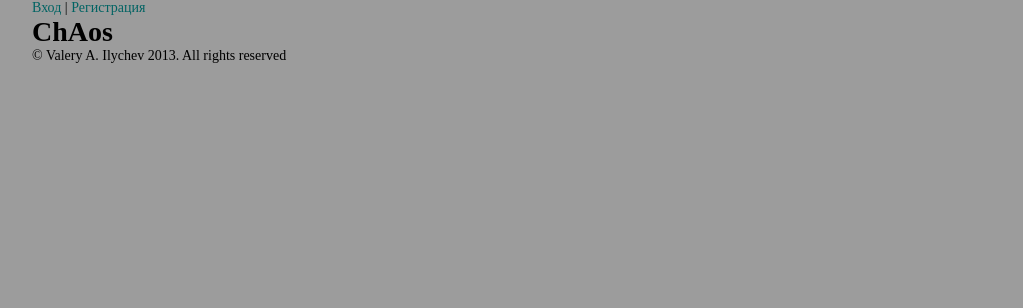
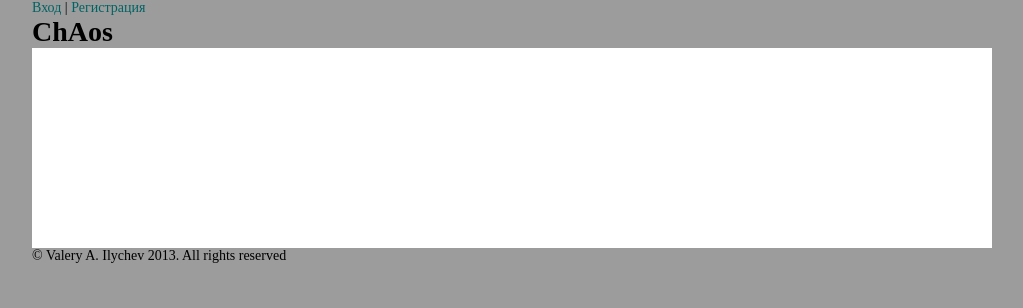
Before and after one commit to sarutobi/ChAos, a Django app: page / in a window 1280 px wide. Shown: the top 308 px of the page, without its empty margins (128-1151 px from the left). Run offline with Django 3.2, Linux system fonts and the light colour scheme; style sheets or scripts are compiled from the project's sources; some libraries are stand-ins or nearby versions.

Commit message:
Added grid styles

```diff
--- /dev/null
+++ b/static/css/grid.less
@@ -0,0 +1,8 @@
+// Grid settings
+
+#grid {
+    background-color: @white;
+    width: 100%;
+    margin: 0 auto;
+    height: 200px;
+}
--- a/static/css/style.less
+++ b/static/css/style.less
@@ -4,3 +4,4 @@
 
 // General layout
 @import 'scaffolding.less';
+@import 'grid.less';
```
